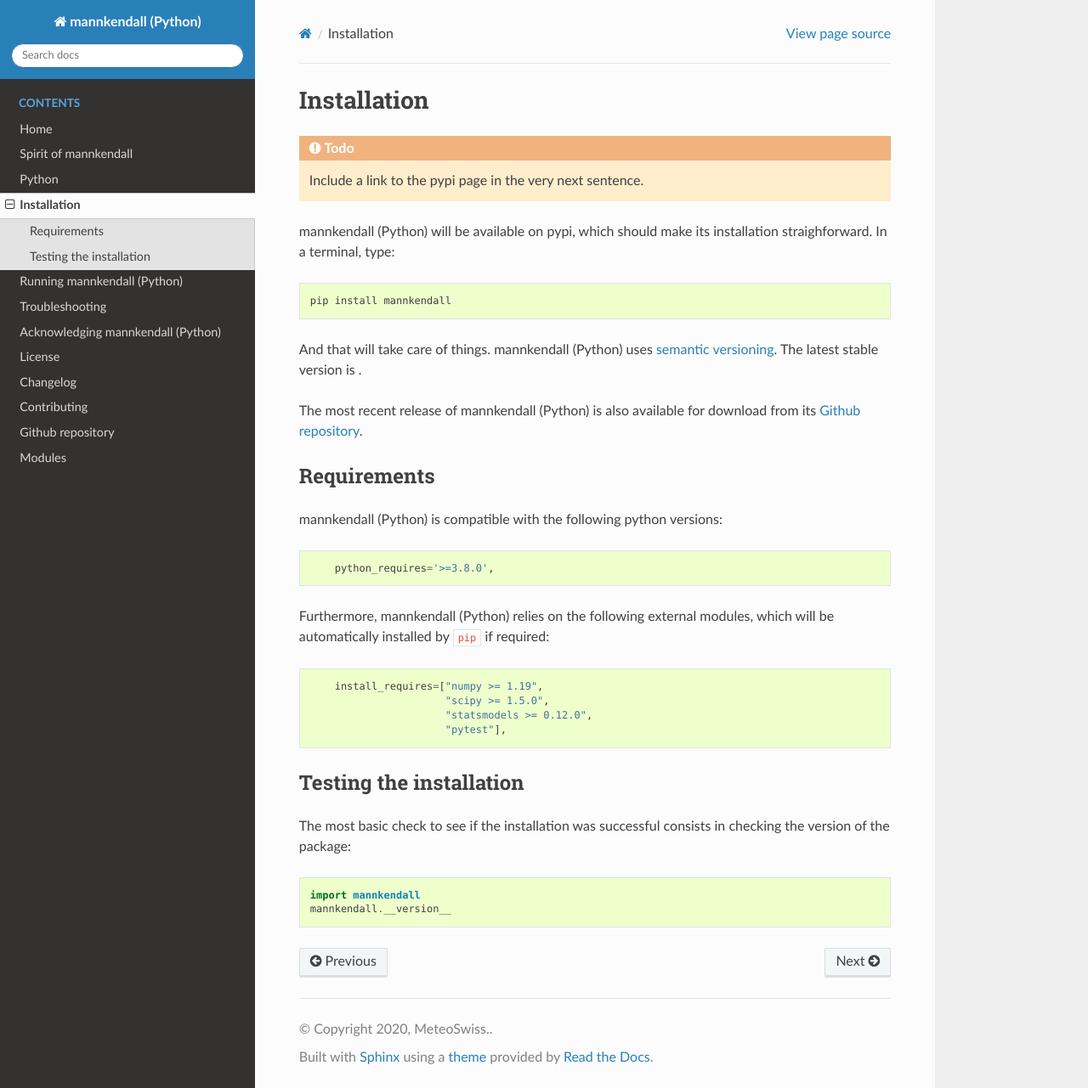
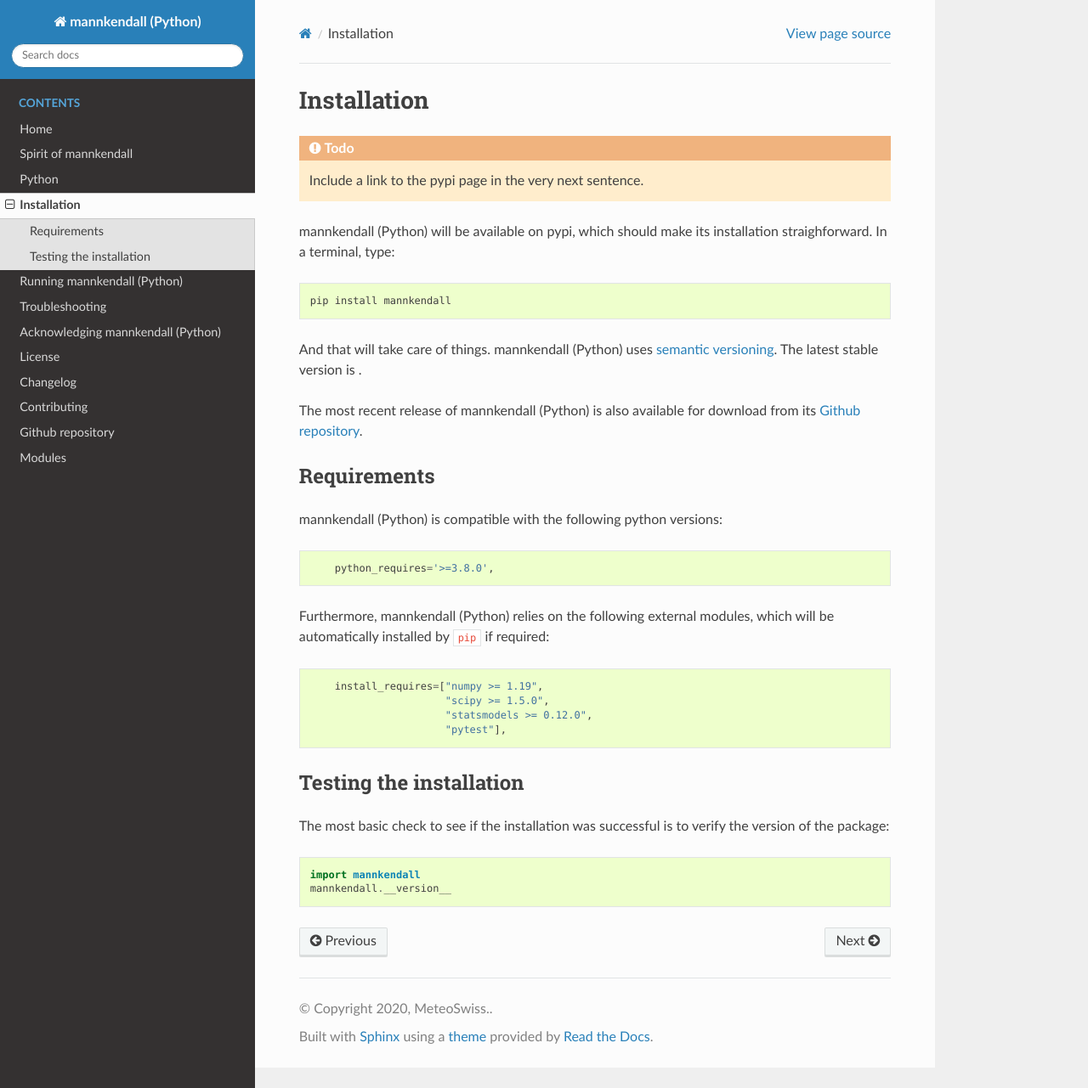
Before and after one commit to mannkendall/Python, a Sphinx documentation site: the page built from docs/source/installation.rst, in a window 1280 px wide and 1281 px high. Shown: the whole window at 85% size. Built offline with Sphinx 7.4.7 and the Read the Docs theme 2.0.0, drawn with Linux system fonts in a browser that asks for light colours; pages that are not in the unit, such as notebooks, are missing from menus; the version number could not be read and is left out.

Commit message:
Minor tweak

```diff
--- a/docs/source/installation.rst
+++ b/docs/source/installation.rst
@@ -38,7 +38,7 @@
 Testing the installation
 ------------------------
 
-The most basic check to see if the installation was successful consists in checking the version of
+The most basic check to see if the installation was successful is to verify the version of
 the package:
 
 .. code-block:: python
```
